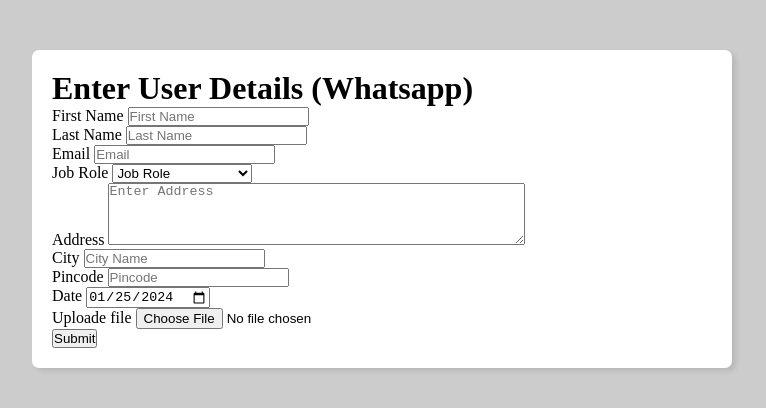
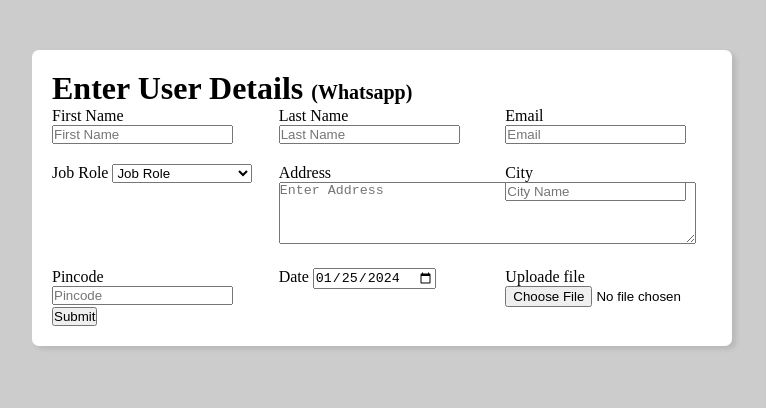
Before and after one commit to rupeshpal49gmail/Application_Form, a plain HTML site: page index.html in a window 1280 px wide. Shown: the whole page, without its empty margins (258-1024 px from the left). Drawn offline with Linux system fonts and the light colour scheme.

Commit message:
add styling code

```diff
--- a/style.css
+++ b/style.css
@@ -20,3 +20,13 @@
   box-shadow: 4px 3px 5px rgba(1, 1, 1, 0.1);
   border-radius: 7px;
 }
+
+.title_small {
+  font-size: 20px;
+}
+
+.form_container {
+  display: grid;
+  grid-template-columns: repeat(auto-fit, minmax(200px, 1fr));
+  grid-gap: 20px;
+}
```
